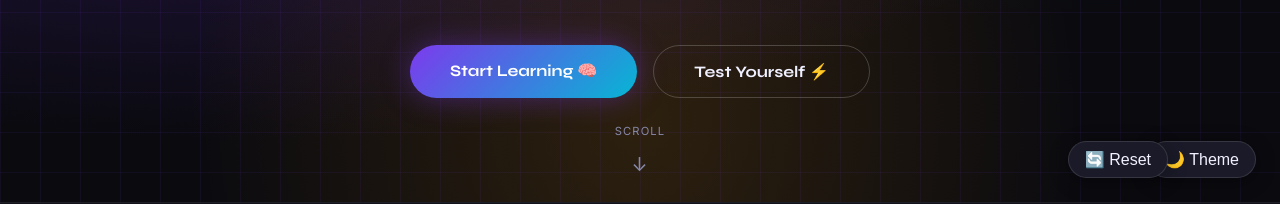
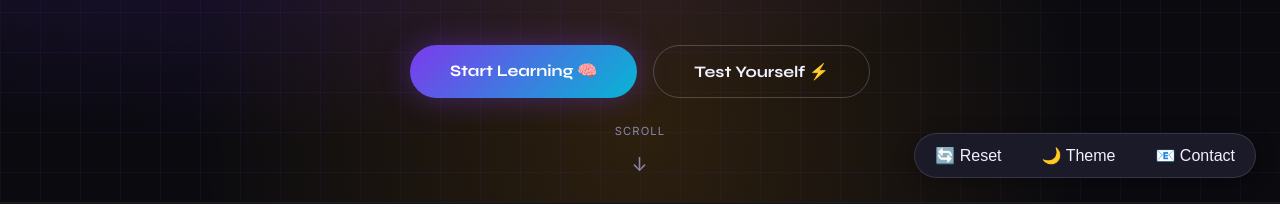
Before and after one commit to Reks88/ai-basics-site, a plain HTML site: page index.html in a window 1280 px wide. Shown: the part 598-802 px from the top of the page. Drawn offline with Linux system fonts and the light colour scheme.

Commit message:
Add contact button to nav container with theme and reset buttons

```diff
--- a/index.html
+++ b/index.html
@@ -43,6 +43,12 @@
     .reset-fab { position:fixed; bottom:1.5rem; right:7rem; z-index:999; background:var(--card); border:1px solid rgba(255,255,255,0.12); border-radius:100px; padding:0.5rem 1rem; cursor:pointer; font-size:1rem; color:var(--text); box-shadow:0 4px 20px rgba(0,0,0,0.3); transition:all 0.2s; }
     .reset-fab:hover { transform:scale(1.08); box-shadow:0 6px 30px rgba(0,0,0,0.4); }
     body.light .reset-fab { border-color:rgba(0,0,0,0.1); box-shadow:0 4px 20px rgba(0,0,0,0.1); }
+    /* NAV BUTTONS CONTAINER */
+    .nav-buttons-container { position:fixed; bottom:1.5rem; right:1.5rem; z-index:999; display:flex; gap:0.5rem; background:var(--card); border:1px solid rgba(255,255,255,0.12); border-radius:100px; padding:0.25rem; box-shadow:0 4px 20px rgba(0,0,0,0.3); }
+    body.light .nav-buttons-container { border-color:rgba(0,0,0,0.1); box-shadow:0 4px 20px rgba(0,0,0,0.1); }
+    .nav-buttons-container button { position:static; margin:0; border:none; background:none; color:var(--text); padding:0.5rem 1rem; border-radius:100px; cursor:pointer; font-size:1rem; transition:all 0.2s; }
+    .nav-buttons-container button:hover { background:rgba(255,255,255,0.1); transform:scale(1.05); }
+    body.light .nav-buttons-container button:hover { background:rgba(0,0,0,0.05); }
     /* SEARCH */
     .search-wrap { max-width:500px; margin:0 auto 2.5rem; position:relative; }
     .search-input { width:100%; background:var(--card); border:1px solid rgba(255,255,255,0.1); border-radius:100px; padding:0.8rem 1.5rem 0.8rem 3rem; font-size:0.85rem; color:var(--text); font-family:'Inter',sans-serif; outline:none; transition:border-color 0.2s; }
@@ -607,8 +613,11 @@
   <p>Made with 🧠 for curious minds everywhere &nbsp;|  <span>AI Basics</span> — No PhD required &nbsp;|  <a href="glossary.html" style="color:var(--accent2);text-decoration:none;">Glossary</a></p>
 </footer>
 
-<button class="theme-toggle-fab" id="themeBtn" onclick="toggleTheme()">🌙 Theme</button>
-<button class="reset-fab" onclick="resetProgress()">🔄 Reset</button>
+<div class="nav-buttons-container">
+  <button onclick="resetProgress()">🔄 Reset</button>
+  <button id="themeBtn" onclick="toggleTheme()">🌙 Theme</button>
+  <a href="https://forms.gle/tvDjYbKJvP9SqnkH6" target="_blank" style="text-decoration:none;"><button>📧 Contact</button></a>
+</div>
 
 <script>
   // Theme toggle
```
